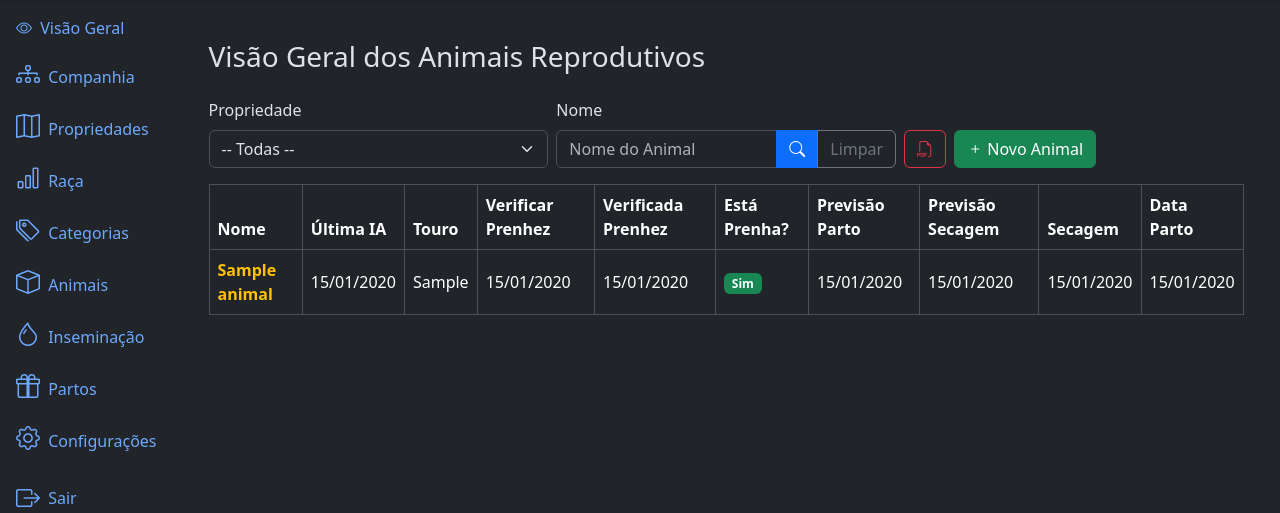
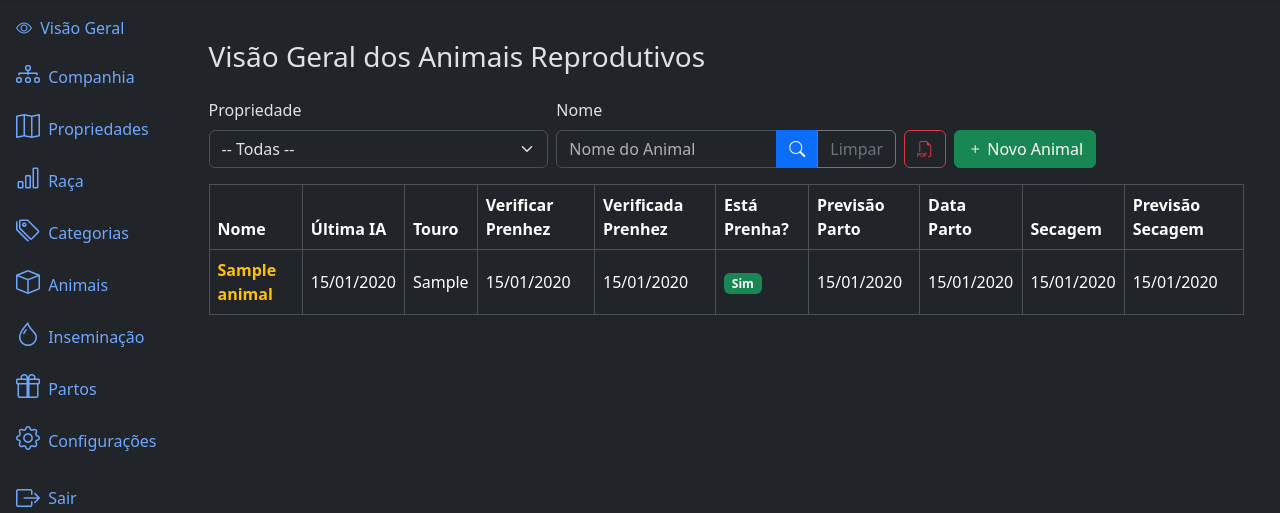
Before and after one commit to claudioquadros/SGRB, a Django app: page / in a window 1280 px wide. Shown: the part 55-568 px from the top of the page. Run offline with Django 5.2, Linux system fonts and the light colour scheme; a user stored in the database is signed in; tables that the repository leaves empty hold one stand-in row (values such as "Sample post").

Commit message:
Campos e rolagem do overview

```diff
--- a/app/templates/animal_overview.html
+++ b/app/templates/animal_overview.html
@@ -49,8 +49,7 @@
     </div>
   </form>
 
-  <div class="table-responsive">
-    <table class="table table-bordered table-hover align-middle">
+  <table class="table table-bordered table-hover align-middle">
       <thead class="table-dark">
         <tr>
           <th>Nome</th>
@@ -60,9 +59,9 @@
           <th class="d-none d-lg-table-cell">Verificada Prenhez</th>
           <th>Está Prenha?</th>
           <th>Previsão Parto</th>
+          <th>Data Parto</th>
+          <th>Secagem</th>
           <th class="d-none d-md-table-cell">Previsão Secagem</th>
-          <th class="d-none d-lg-table-cell">Secagem</th>
-          <th class="d-none d-lg-table-cell">Data Parto</th>
         </tr>
       </thead>
       <tbody>
@@ -148,6 +147,9 @@
             {% endif %}
           </td>
 
+          <td>{{ animal.parto|date:"d/m/Y" }}</td>
+          <td>{{ animal.secagem|date:"d/m/Y" }}</td>
+
           <td class="d-none d-md-table-cell">
             {% if animal.secagem_prevista and not animal.secagem %}
               {% if animal.secagem_prevista <= today %}
@@ -167,9 +169,6 @@
               {{ animal.secagem_prevista|date:"d/m/Y" }}
             {% endif %}
           </td>
-
-          <td class="d-none d-lg-table-cell">{{ animal.secagem|date:"d/m/Y" }}</td>
-          <td class="d-none d-lg-table-cell">{{ animal.parto|date:"d/m/Y" }}</td>
         </tr>
         {% empty %}
         <tr>
@@ -177,8 +176,7 @@
         </tr>
         {% endfor %}
       </tbody>
-    </table>
-  </div>
+  </table>
 
   {% if is_paginated %}
     <nav aria-label="Page navigation">
```
